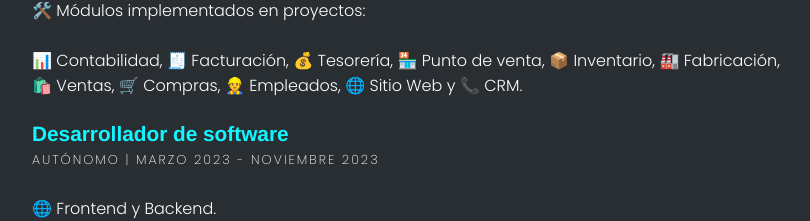
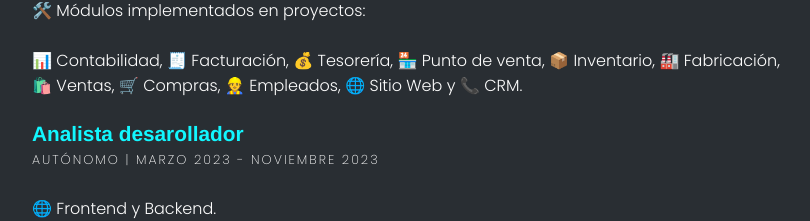
Before and after one commit to costastiven/portfolio, a plain HTML site: page index.html in a window 1280 px wide. Shown: the part 1738-1959 px from the top of the page, without its empty margins (96-906 px from the left). Drawn offline with nearby package versions, Linux system fonts and the light colour scheme.

Commit message:
Update index.html

```diff
--- a/index.html
+++ b/index.html
@@ -238,7 +238,7 @@
                 📊 Contabilidad, 🧾 Facturación, 💰 Tesorería, 🏪 Punto de venta, 📦 Inventario, 🏭 Fabricación, <br>
                 🛍️ Ventas, 🛒 Compras, 👷 Empleados, 🌐 Sitio Web y 📞 CRM.
             </p>
-            <h4><strong>Desarrollador de software</strong></h4>
+            <h4><strong>Analista desarollador</strong></h4>
             <span>Autónomo | Marzo 2023 - Noviembre 2023</span>
             <p>
                 <br>
```
